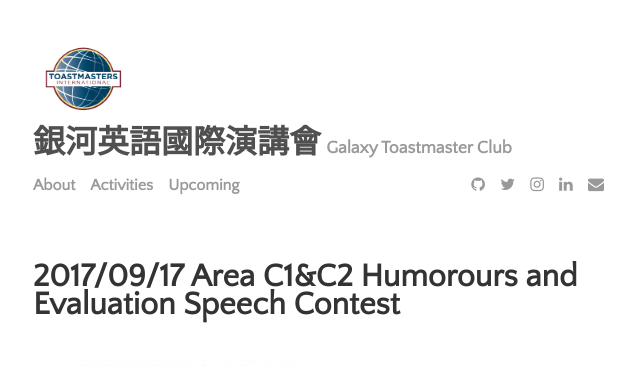
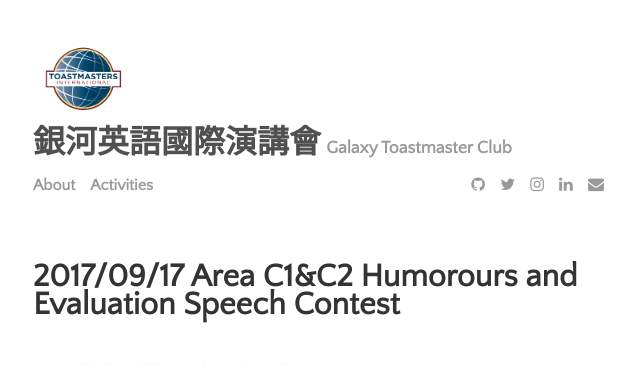
Before and after one commit to dapast1289/GalaxyToastermasterClub, a Jekyll site: the page built from index.html, in a window 1280 px wide. Shown: the top 366 px of the page, without its empty margins (319-959 px from the left). Built offline with Jekyll 4.4.1, drawn with Linux system fonts in a browser that asks for light colours; nearby versions of some CDN libraries; the list of posts is cut into pages by our own code.

Commit message:
invisible upcoming page

```diff
--- a/_data/settings.yml
+++ b/_data/settings.yml
@@ -14,7 +14,7 @@ google-ID: 'UA-80213386-1'
 menu:
 - {name: 'About', url: 'about.html'}
 - {name: 'Activities', url: 'activities.html'}
-- {name: 'Upcoming', url: 'upcoming.html'}
+# - {name: 'Upcoming', url: 'upcoming.html'}
 
 social:
 - {icon: 'github', link: 'https://www.github.com/lenpaul'}
```
